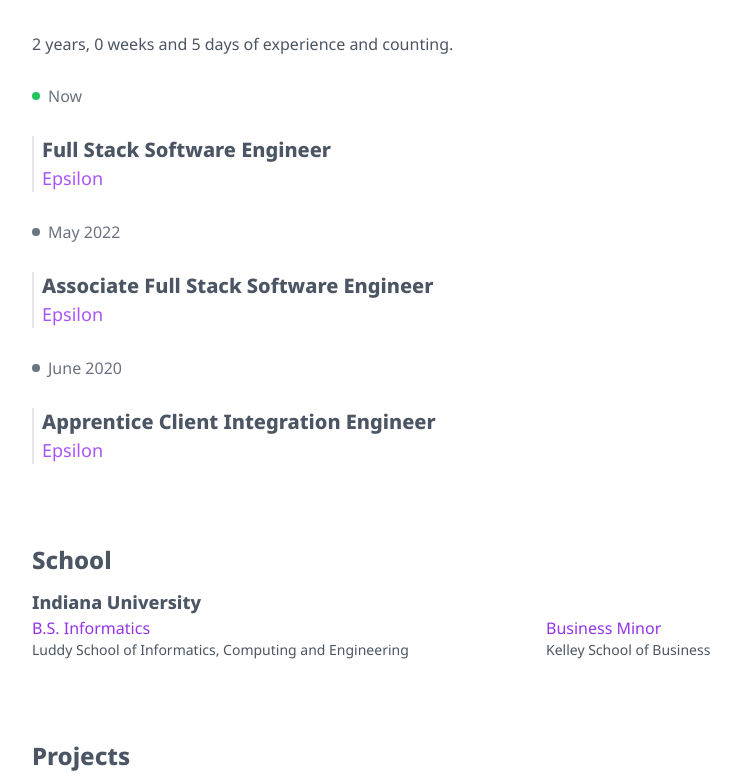
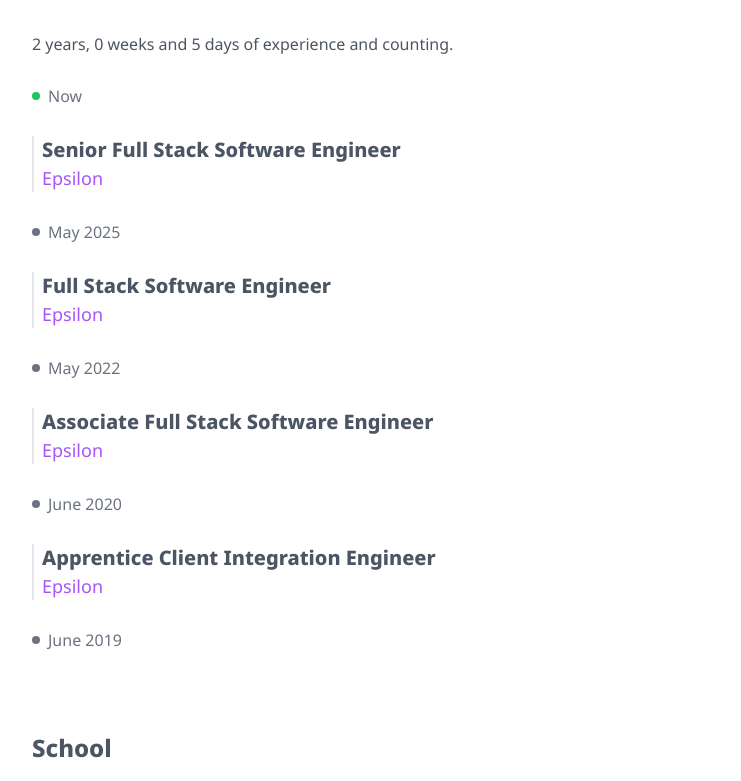
Before and after one commit to adavis26/adamdavis.me, a Next.js app: page / in a window 1280 px wide. Shown: the part 1002-1783 px from the top of the page, without its empty margins (96-837 px from the left). Built offline with nearby package versions, Linux system fonts and the light colour scheme.

Commit message:
feat: add senior title

```diff
--- a/src/data/jobs.ts
+++ b/src/data/jobs.ts
@@ -10,10 +10,17 @@ export interface IJob {
 
 export const jobs: IJob[] = [
   {
+    title: "Senior Full Stack Software Engineer",
+    company: "Epsilon",
+    start: DateTime.fromFormat("May 2025", "MMMM yyyy"),
+    end: null,
+    details: []
+  },
+  {
     title: "Full Stack Software Engineer",
     company: "Epsilon",
     start: DateTime.fromFormat("May 2022", "MMMM yyyy"),
-    end: null,
+    end: DateTime.fromFormat("May 2025", "MMMM yyyy"),
     details: [
       "Develop and maintain Epsilon’s internal automation platform, enhancing efficiency and reliability.",
       "Lead technical projects from discovery to production, producing well-tested, scalable code. Manage 10+ internal products.",
```
